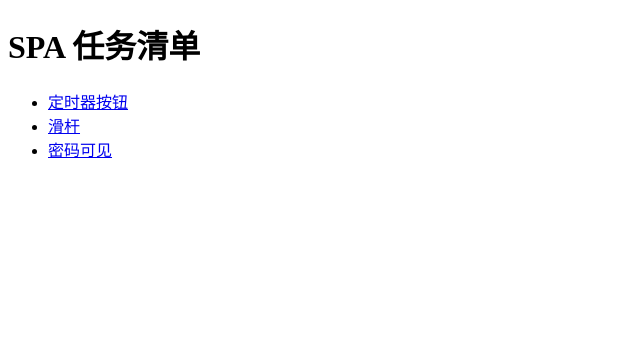
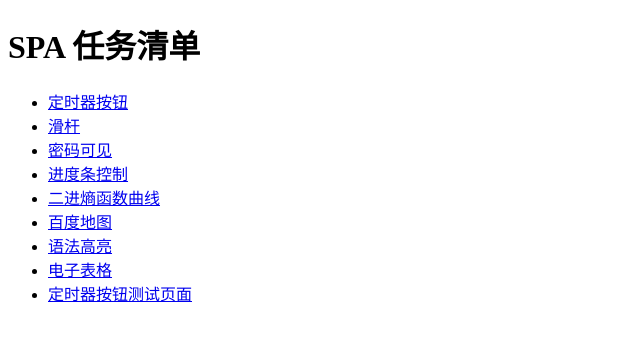
Before and after one commit to songyingran/spa-demo, a website: page index.html in a window 1280 px wide. Shown: the whole page, without its empty margins (0-640 px from the left). Drawn offline with Linux system fonts and the light colour scheme.

Commit message:
spa-demo

```diff
--- a/index.html
+++ b/index.html
@@ -12,6 +12,12 @@
   <li><a href="./10-timer-button/index.html">定时器按钮</a></li>
   <li><a href="./12-range/index.html">滑杆</a></li>
   <li><a href="./11-password-visual/index.html">密码可见</a></li>
+  <li><a href="./13-progress/index.html">进度条控制</a></li>
+  <li><a href="./31-echart/index.html">二进熵函数曲线</a></li>
+  <li><a href="./32-map/index.html">百度地图</a></li>
+  <li><a href="./33-hightlight/index.html">语法高亮</a></li>
+  <li><a href="./34-excel/index.html">电子表格</a></li>
+  <li><a href="./41-timer-button/index.html">定时器按钮测试页面</a></li>
   <!-- 参考上一行代码，后续任务链接加到这里 -->
 </ul>
 </body>
```
